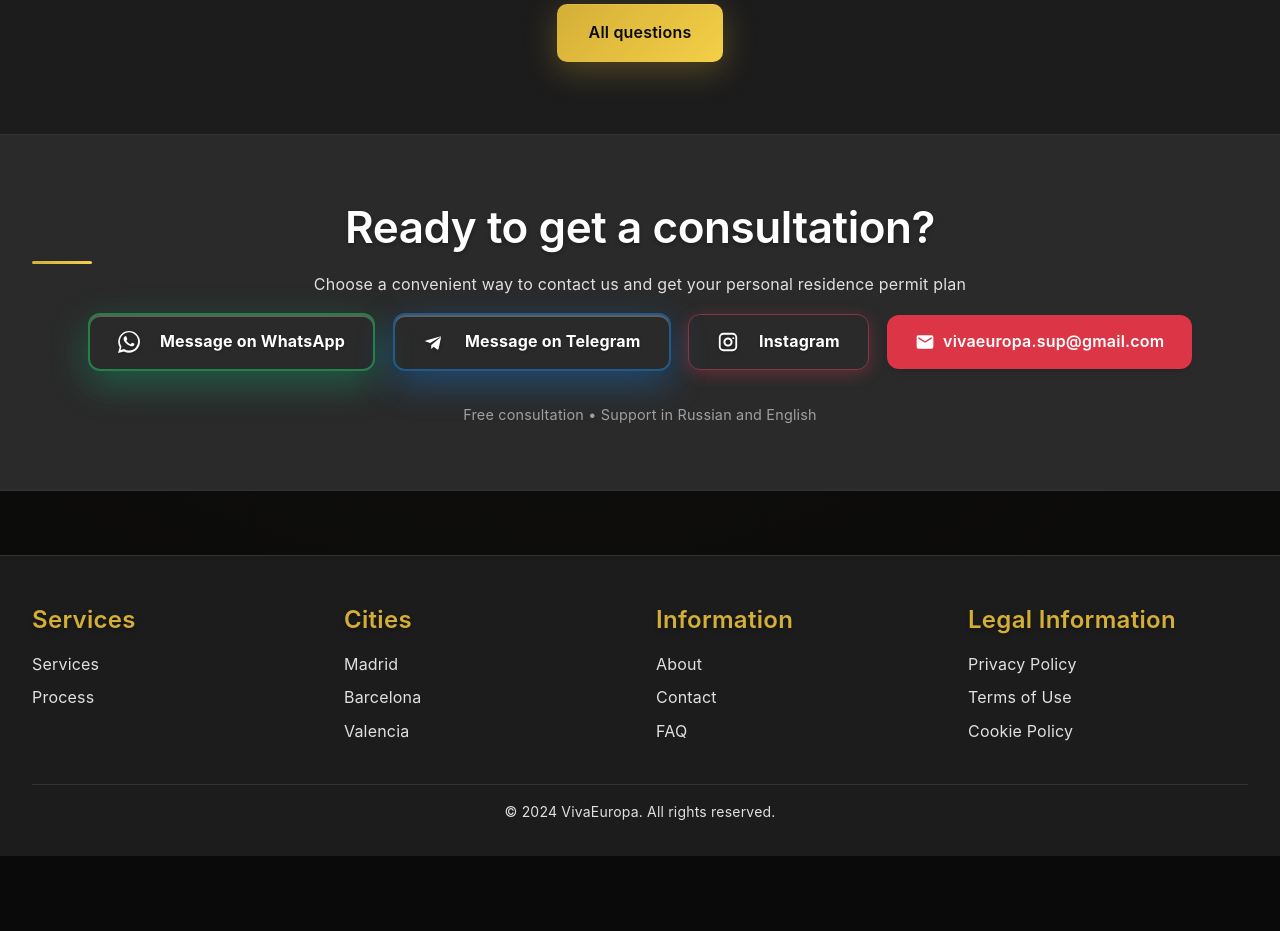
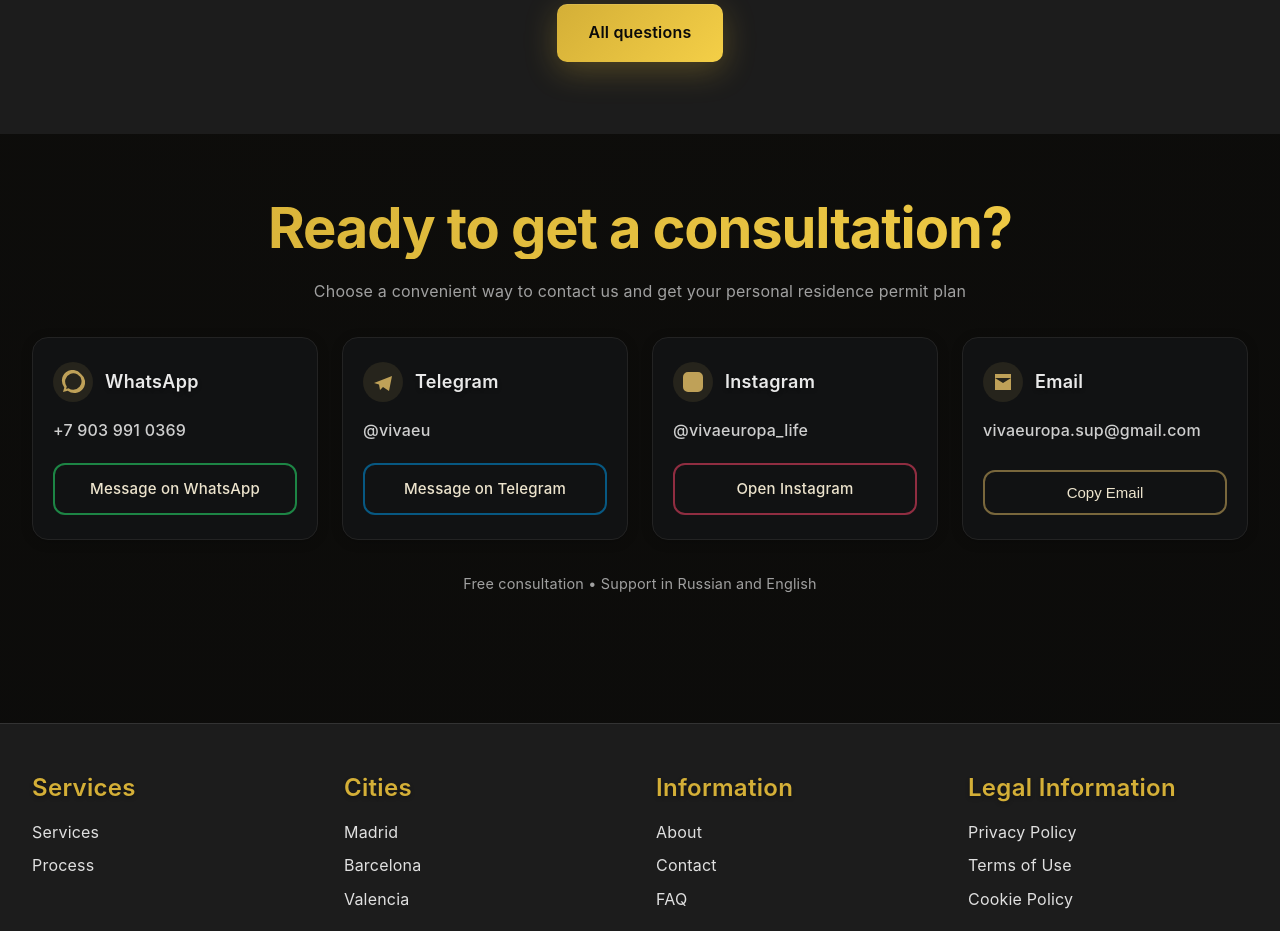
Before and after one commit to vivaeuropasup-creator/vivaeuropa123, a website: page index_en.html in a window 1280 px wide. Shown: the part 4660-5591 px from the top of the page. Before the commit the page ends 5516 px from the top, so only its background shows below. Drawn offline with nearby package versions, Linux system fonts and the light colour scheme.

Commit message:
Fix inconsistencies between Russian and English versions - add missing 'All cities' button to Russian version and standardize contact section

```diff
--- a/index_en.html
+++ b/index_en.html
@@ -255,23 +255,87 @@
             </div>
         </section>
 
-        <!-- CTA Section -->
-<section class="cta-section">
+        <!-- Contact Methods Section -->
+        <section class="contacts-section section">
             <div class="container">
-    <h2 style="text-align: center;">Ready to get a consultation?</h2>
-    <p>Choose a convenient way to contact us and get your personal residence permit plan</p>
-    <div class="cta-buttons">
-      <a href="https://wa.me/79039910369?text=%D0%97%D0%B4%D1%80%D0%B2%D1%81%D1%82%D0%B2%D1%83%D0%B9%D1%82%D0%B5%2C%20%D1%85%D0%BE%D1%87%D1%83%20%D0%BF%D0%BE%D0%BB%D1%83%D1%87%D0%B8%D1%82%D1%8C%20%D0%92%D0%9D%D0%96%20%D0%B2%20%D0%98%D1%81%D0%BF%D0%B0%D0%BD%D0%B8%D0%B8" target="_blank" rel="noopener" class="cta-btn whatsapp" data-cta="whatsapp"><span class="cta-icon"><svg viewBox="0 0 24 24" aria-hidden="true" xmlns="http://www.w3.org/2000/svg"><path d="M20.52 3.48A11.94 11.94 0 0 0 12.06 0C5.5.03.22 5.3.25 11.86c.01 2.1.57 4.09 1.56 5.8L0 24l6.49-1.76a11.8 11.8 0 0 0 5.57 1.43h.05c6.55-.03 11.84-5.3 11.86-11.86a11.86 11.86 0 0 0-3.51-8.33ZM12.1 21.32h-.04a9.93 9.93 0 0 1-5.06-1.38l-.36-.21-3.85 1.04 1.03-3.75-.24-.38a9.92 9.92 0 1 1 8.52 4.68Zm5.72-7.43c-.31-.16-1.83-.9-2.12-1-.28-.1-.48-.16-.68.16-.2.32-.78 1-.96 1.2-.18.2-.36.23-.67.08-.31-.16-1.3-.48-2.47-1.53-.91-.81-1.52-1.82-1.7-2.13-.18-.32-.02-.49.13-.64.13-.13.31-.33.46-.5.15-.17.2-.28.3-.48.1-.2.05-.36-.02-.51-.16-.16-.68-1.64-.93-2.24-.25-.6-.5-.5-.68-.5h-.58c-.2 0-.51.07-.77.36-.26.28-1 1-1 2.44 0 1.43 1.02 2.82 1.17 3.01.15.2 2 3.05 4.88 4.28.68.3 1.2.48 1.61.62.68.22 1.3.19 1.79.11.55-.08 1.83-.75 2.09-1.47.26-.72.26-1.34.18-1.47-.08-.13-.28-.2-.59-.36Z"/></svg></span><span>Message on WhatsApp</span></a>
-      <a href="https://t.me/vivaeu" target="_blank" rel="noopener" class="cta-btn telegram" data-cta="telegram"><span class="cta-icon"><svg viewBox="0 0 24 24" aria-hidden="true" xmlns="http://www.w3.org/2000/svg"><path d="M9.04 15.21 8.9 19.4c.41 0 .59-.18.8-.39l1.92-1.84 3.98 2.92c.73.4 1.25.19 1.44-.68l2.6-12.22h.01c.23-1.06-.38-1.47-1.1-1.21L3.3 10.3c-1.04.4-1.02.98-.18 1.24l4.67 1.46 10.85-6.37c.51-.31.98-.14.6.17Z"/></svg></span><span>Message on Telegram</span></a>
-      <a href="https://www.instagram.com/vivaeuropa_life?igsh=MWtsYWMzNnIzcmNoNw==" target="_blank" rel="noopener noreferrer" class="cta-btn instagram" data-cta="instagram" aria-label="Open Instagram VivaEuropa"><span class="cta-icon"><svg viewBox="0 0 24 24" aria-hidden="true" xmlns="http://www.w3.org/2000/svg"><path d="M7 2h10a5 5 0 015 5v10a5 5 0 01-5 5H7a5 5 0 01-5-5V7a5 5 0 015-5zm0 2a3 3 0 00-3 3v10a3 3 0 003 3h10a3 3 0 003-3V7a3 3 0 00-3-3H7zm5 3a5 5 0 110 10 5 5 0 010-10zm0 2.2a2.8 2.8 0 100 5.6 2.8 2.8 0 000-5.6zM17.75 6.75a1.05 1.05 0 110 2.1 1.05 1.05 0 010-2.1z"/></svg></span><span>Instagram</span></a>
-      <span class="cta-email" data-copy="vivaeuropa.sup@gmail.com">
-        <svg class="icon" viewBox="0 0 24 24">
-          <path fill="currentColor" d="M20 4H4a2 2 0 0 0-2 2v12a2 2 0 0 0 2 2h16a2 2 0 0 0 2-2V6a2 2 0 0 0-2-2Zm0 4-8 5L4 8V6l8 5 8-5Z"/>
+                <h1 class="section-title" style="text-align: center;">Ready to get a consultation?</h1>
+                <p style="text-align: center; margin-bottom: 2rem; color: var(--text-muted);">Choose a convenient way to contact us and get your personal residence permit plan</p>
+
+                <div class="contact-grid">
+                    <!-- WhatsApp -->
+                    <div class="contact-card">
+                        <div class="card-header">
+                            <span class="card-icon" aria-hidden="true">
+                                <svg viewBox="0 0 24 24" width="24" height="24">
+                                    <path fill="currentColor" d="M20 3.9A10 10 0 0 0 3.3 17.4L2 22l4.7-1.2A10 10 0 1 0 20 3.9Zm-7.9 15.8a8.2 8.2 0 0 1-4.2-1.2l-.3-.2-2.5.6.7-2.4-.2-.3a8.2 8.2 0 1 1 6.5 3.5Z"/>
                                 </svg>
-        vivaeuropa.sup@gmail.com
                             </span>
+                            <h3 class="card-title">WhatsApp</h3>
                         </div>
-    <div style="margin-top: 2rem; font-size: 0.9rem; color: var(--text-muted);">
+                        <div class="card-content">
+                            <a class="card-value" href="https://wa.me/79039910369">+7 903 991 0369</a>
+                        </div>
+                        <div class="card-action">
+                            <a class="action-btn action-wa" href="https://wa.me/79039910369" target="_blank" rel="noopener">Message on WhatsApp</a>
+                        </div>
+                    </div>
+
+                    <!-- Telegram -->
+                    <div class="contact-card">
+                        <div class="card-header">
+                            <span class="card-icon" aria-hidden="true">
+                                <svg viewBox="0 0 24 24" width="24" height="24">
+                                    <path fill="currentColor" d="M21 6 3 13l5 1.6L9 20l3-3 6 4z"/>
+                                </svg>
+                            </span>
+                            <h3 class="card-title">Telegram</h3>
+                        </div>
+                        <div class="card-content">
+                            <a class="card-value" href="https://t.me/vivaeu">@vivaeu</a>
+                        </div>
+                        <div class="card-action">
+                            <a class="action-btn action-tg" href="https://t.me/vivaeu" target="_blank" rel="noopener">Message on Telegram</a>
+                        </div>
+                    </div>
+
+                    <!-- Instagram -->
+                    <div class="contact-card">
+                        <div class="card-header">
+                            <span class="card-icon" aria-hidden="true">
+                                <svg viewBox="0 0 24 24" width="24" height="24">
+                                    <path fill="currentColor" d="M7 2h10a5 5 0 0 1 5 5v10a5 5 0 0 1-5 5H7a5 5 0 0 1-5-5V7a5 5 0 0 1 5-5Zm5 3a5 5 0 1 1 0 10 5 5 0 0 1 0-10Z"/>
+                                </svg>
+                            </span>
+                            <h3 class="card-title">Instagram</h3>
+                        </div>
+                        <div class="card-content">
+                            <a class="card-value" href="https://www.instagram.com/vivaeuropa_life?igsh=MWtsYWMzNnIzcmNoNw==" target="_blank" rel="noopener">@vivaeuropa_life</a>
+                        </div>
+                        <div class="card-action">
+                            <a class="action-btn action-ig" href="https://www.instagram.com/vivaeuropa_life?igsh=MWtsYWMzNnIzcmNoNw==" target="_blank" rel="noopener" aria-label="Open Instagram VivaEuropa">Open Instagram</a>
+                        </div>
+                    </div>
+
+                    <!-- Email -->
+                    <div class="contact-card">
+                        <div class="card-header">
+                            <span class="card-icon" aria-hidden="true">
+                                <svg viewBox="0 0 24 24" width="24" height="24">
+                                    <path fill="currentColor" d="M20 4H4v16h16V4Zm0 4-8 5-8-5"/>
+                                </svg>
+                            </span>
+                            <h3 class="card-title">Email</h3>
+                        </div>
+                        <div class="card-content">
+                            <a class="card-value" href="mailto:vivaeuropa.sup@gmail.com">vivaeuropa.sup@gmail.com</a>
+                        </div>
+                        <div class="card-action">
+                            <button class="action-btn action-mail" onclick="copyEmail('vivaeuropa.sup@gmail.com')" type="button">Copy Email</button>
+                        </div>
+                    </div>
+                </div>
+
+                <div style="text-align: center; margin-top: 2rem; font-size: 0.9rem; color: var(--text-muted);">
                     Free consultation • Support in Russian and English
                 </div>
             </div>
```
Also changed, not shown: index_ru.html (+3 -0 lines). Lines whose indentation alone changed are shown as unchanged.
